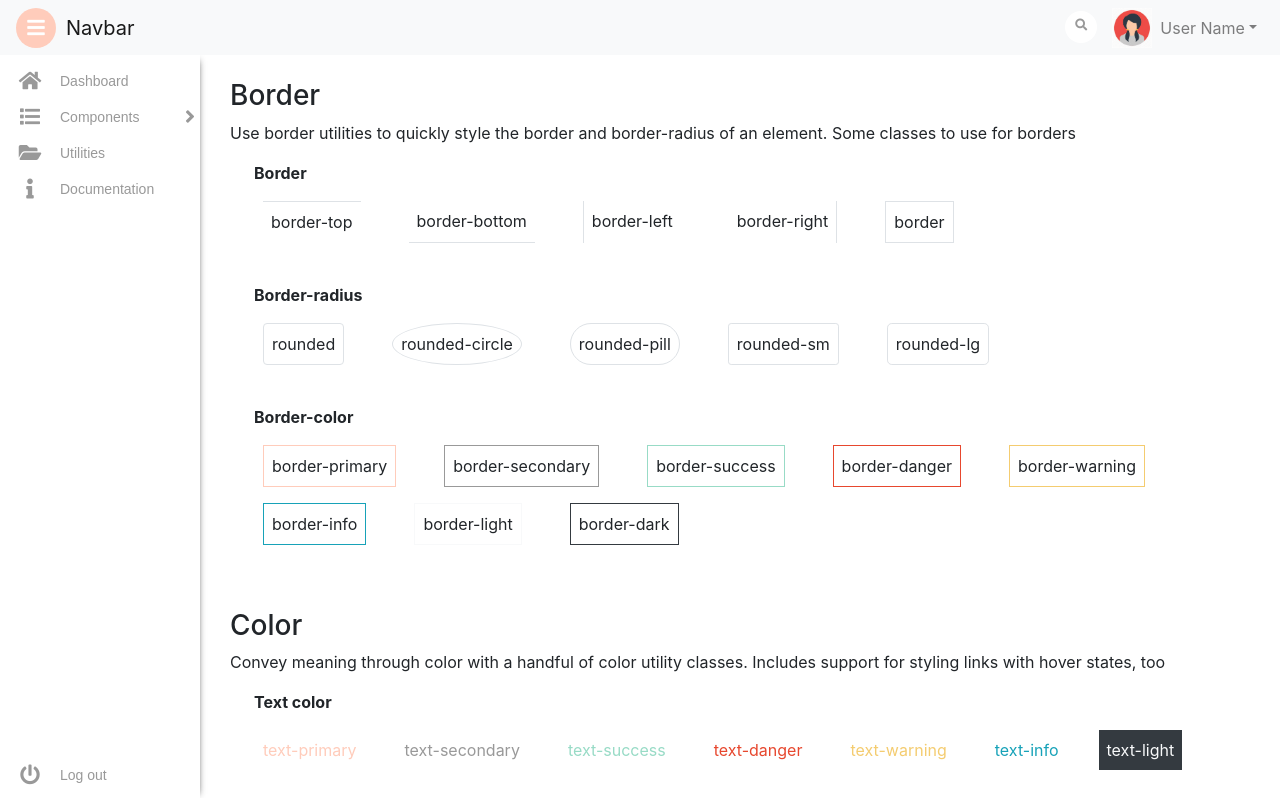
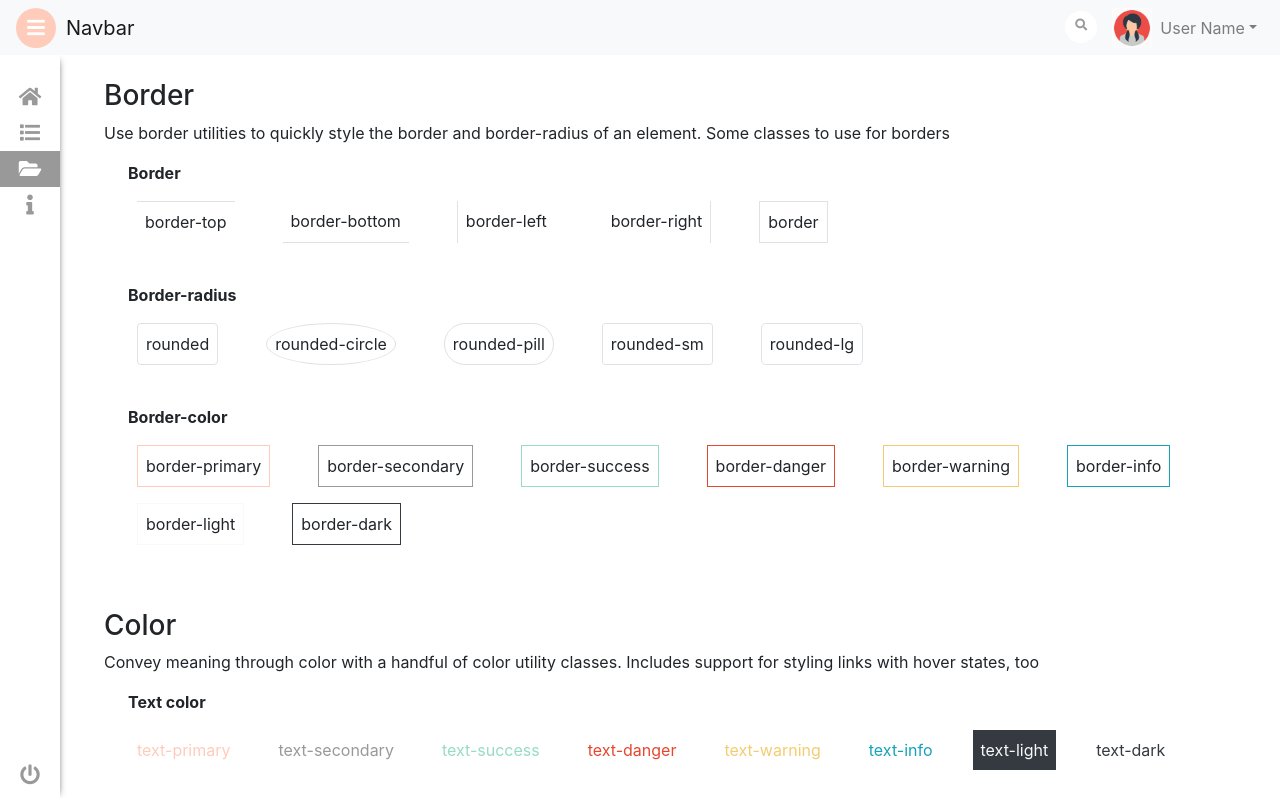
Before and after one commit to aida94/aida-kit, a React (Create React App) app: page /utilities in a window 1280 px wide. Shown: the top 798 px of the page. Built offline with nearby package versions, Linux system fonts and the light colour scheme.

Commit message:
fix navlink active

```diff
--- a/src/components/sidebar/sidebar.js
+++ b/src/components/sidebar/sidebar.js
@@ -1,6 +1,6 @@
 import React, { Component } from 'react';
 import './sidebar.scss';
-import { BrowserRouter as Router, Route, Link } from "react-router-dom";
+import { BrowserRouter as Router, Route, NavLink } from "react-router-dom";
 import Dashboard from './../dashboard/dashboard';
 import Utilities from '../utilities/utilities';
 import Documentation from './../documentation/documentation';
@@ -21,6 +21,7 @@ const routes = [
   },
   {
     path: "/utilities",
+    exact: false,
     name: "utilities",
     icon: 'fa fa-user',
     showComponent: false,
@@ -28,6 +29,7 @@ const routes = [
   },
   {
     path: "/documentation",
+    exact: false,
     name: "documentation",
     icon: 'fa fa-user',
     showComponent: false,
@@ -35,6 +37,7 @@ const routes = [
   },
   {
     path: "/button",
+    exact: false,
     name: "button",
     icon: 'fa fa-user',
     showComponent: true,
@@ -42,6 +45,7 @@ const routes = [
   },
   {
     path: "/cards",
+    exact: false,
     name: "cards",
     icon: 'fa fa-user',
     showComponent: true,
@@ -49,6 +53,7 @@ const routes = [
   },
   {
     path: "/alerts",
+    exact: false,
     name: "alert",
     icon: 'fa fa-user',
     showComponent: true,
@@ -72,16 +77,15 @@ class Sidebar extends Component {
 
   render() {
 
-    let sidebarSize = this.props.toggleSidebar? "main-menu mainSmall":"main-menu";
-    let conteinerSize = this.props.toggleSidebar? "containerB":"containerS";
+    let sidebarSize = this.props.toggleSidebar? "main-menu ":"main-menu mainSmall";
+    let conteinerSize = this.props.toggleSidebar? "containerS":"containerB";
 
     let compDrp;
-    if(this.state.componentsDrop && !this.props.toggleSidebar){
+    if(this.state.componentsDrop && this.props.toggleSidebar){
       compDrp = "inline";
     }else {
       compDrp = "none"
     }
-
 
     let compTog = '';
     if (routes.length > 0){
@@ -99,63 +103,64 @@ class Sidebar extends Component {
         <Router>
           <nav className={sidebarSize}>
             <ul>
-              <li className="sidemenu mt-2">
-                <Link to='/'> <i className="fa fa-home fa-2x" />
+              <li className="sidemenu mt-4">
+                <NavLink exact to='/' activeStyle={{backgroundColor: '#999', color: 'white' }}>
+                  <i className="fa fa-home fa-2x" />
                   <span className="nav-text">
                       Dashboard
                   </span>
-                </Link>
+                </NavLink>
               </li>
               <li className="sidemenu" onClick={this.handleCompDrop}>
 
-                <Link to={this.props.toggleSidebar ? '/pages' : '#'}>
+                <NavLink to={this.props.toggleSidebar ? '#' : '/pages'} activeStyle={{backgroundColor: '#999', color: 'white' }}>
                   <i className="fa fa-list fa-2x" />
                   <span className="nav-text">
                     Components
                   </span>
                   <i className={compTog} />
-                </Link>
+                </NavLink>
                 <ul style={{display: compDrp }}>
 
                   {routes.filter(elem => elem.showComponent)
                     .map((route, index) =>
                       <li key={index} className="drpComp">
-                        <Link to={route.path} onClick={(e) => e.stopPropagation()}>
+                        <NavLink to={route.path} onClick={(e) => e.stopPropagation()} activeStyle={{backgroundColor: '#999', color: 'white' }}>
                           <span className="">
                             {route.name}
                           </span>
 
-                        </Link>
+                        </NavLink>
                       </li>)}
 
                 </ul>
               </li>
               <li className="sidemenu">
-                <Link to='/utilities'>
+                <NavLink to='/utilities' activeStyle={{backgroundColor: '#999', color: 'white' }}>
                   <i className="fa fa-folder-open fa-2x" />
                   <span className="nav-text">
                     Utilities
                   </span>
-                </Link>
+                </NavLink>
               </li>
               <li className="sidemenu">
-                <Link to='/documentation'>
+                <NavLink to='/documentation' activeStyle={{backgroundColor: '#999', color: 'white' }}>
                   <i className="fa fa-info fa-2x" />
                   <span className="nav-text">
                     Documentation
                   </span>
-                </Link>
+                </NavLink>
               </li>
             </ul>
 
             <ul className="logout">
               <li>
-              <Link to='/login'>
+              <NavLink to='/login' activeStyle={{backgroundColor: '#999', color: 'white' }}>
                 <i className="fa fa-power-off fa-2x" />
                 <span className="nav-text">
                   Log out
                 </span>
-              </Link>
+              </NavLink>
               </li>
             </ul>
           </nav>
--- a/src/components/sidebar/sidebar.scss
+++ b/src/components/sidebar/sidebar.scss
@@ -106,7 +106,7 @@ $a: 100vw;
 
 .containerB {
     float: right;
-    width: calc(#{$a} - 90px);
+    width: calc(#{$a} - 80px);
     top:55px;
     position: relative;
     z-index:-2
@@ -114,7 +114,7 @@ $a: 100vw;
 
   .containerS {
     float: right;
-    width: calc(#{$a} - 230px);
+    width: calc(#{$a} - 220px);
     top:55px;
     position: relative;
     z-index:-2
@@ -123,3 +123,10 @@ $a: 100vw;
   .footer {
     height: 30px;
   }
+
+
+  @media screen and (max-width: 800px) {
+    .containerS {
+      width: calc(#{$a} - 80px);
+    }
+  }
--- a/src/components/utilities/utilities.js
+++ b/src/components/utilities/utilities.js
@@ -5,7 +5,7 @@ class Utilities extends Component {
   render() {
 
     return (
-      <div className="utilities">
+      <div className="utilities ml-md-4 ">
 
         <section className="mb-5" id="border">
           <h3>Border</h3>
```
Also changed, not shown: src/App.scss (indentation only).
